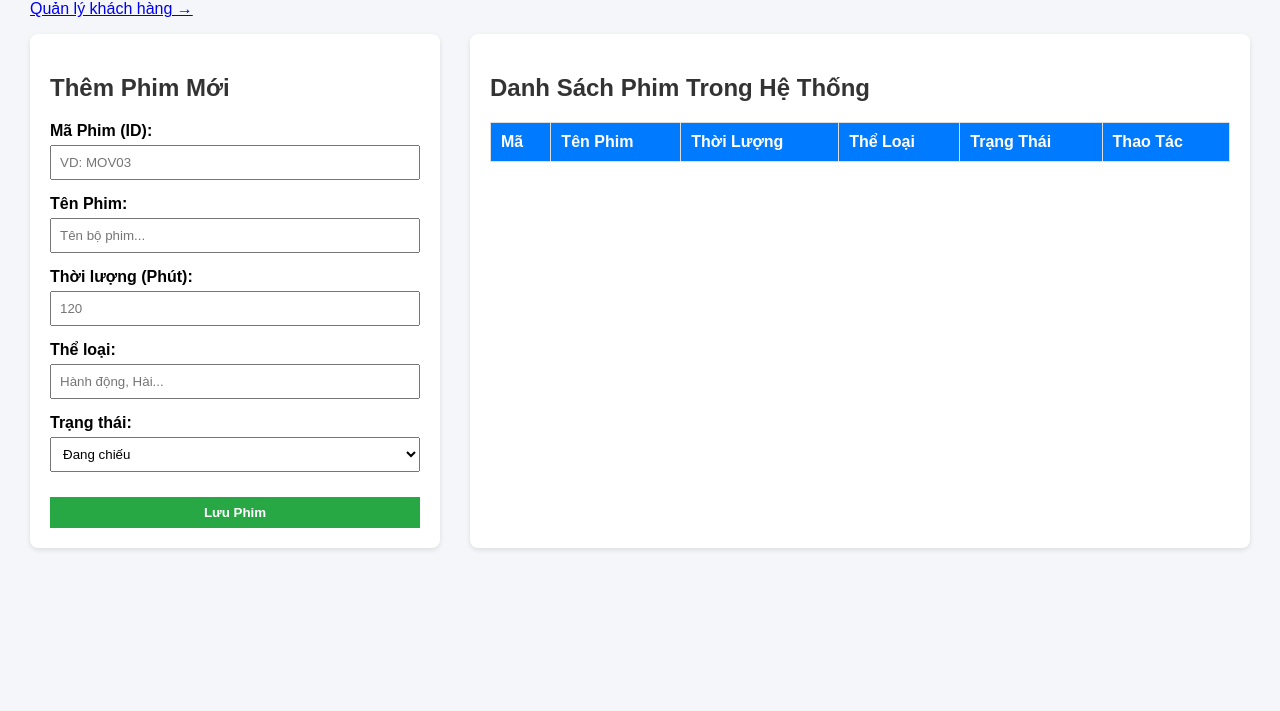
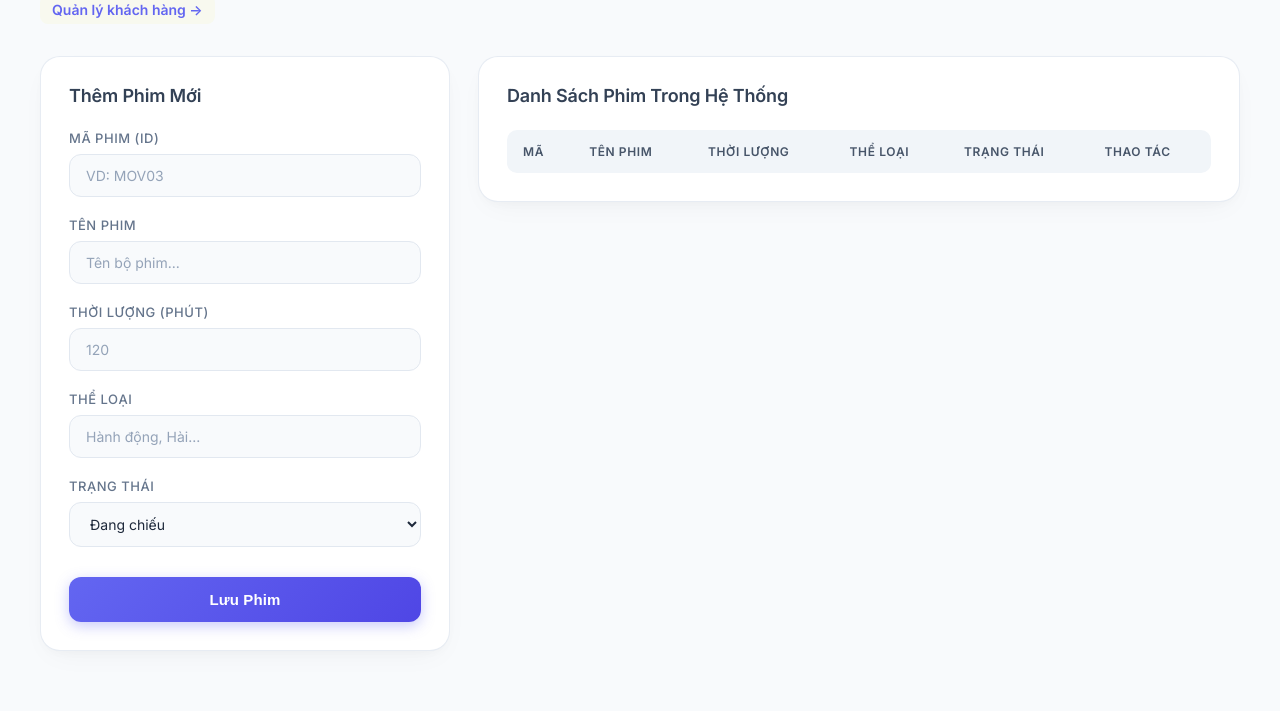
Before and after one commit to Shorichu-kun/Movie-Ticket-Booking, a plain HTML site: page Frontend/index.html in a window 1280 px wide. Shown: the part 89-800 px from the top of the page. Drawn offline with Linux system fonts and the light colour scheme; no server answers.

Commit message:
fix giao diện

```diff
--- a/Frontend/index.html
+++ b/Frontend/index.html
@@ -4,29 +4,212 @@
     <meta charset="UTF-8">
     <meta name="viewport" content="width=device-width, initial-scale=1.0">
     <title>Quản Lý Phim - Sample Module</title>
+
+    <link rel="preconnect" href="https://fonts.googleapis.com">
+    <link rel="preconnect" href="https://fonts.gstatic.com" crossorigin>
+    <link href="https://fonts.googleapis.com/css2?family=Inter:wght@400;500;600;700&display=swap" rel="stylesheet">
+
     <style>
-        body { font-family: Arial, sans-serif; margin: 30px; background-color: #f4f6f9; }
-        h1, h2 { color: #333; }
-        .container { display: flex; gap: 30px; }
-        .form-section, .list-section { background: white; padding: 20px; border-radius: 8px; box-shadow: 0 2px 5px rgba(0,0,0,0.1); }
+
+        * {
+            box-sizing: border-box;
+            transition: all 0.2s cubic-bezier(0.4, 0, 0.2, 1);
+        }
+
+        body {
+            font-family: 'Inter', -apple-system, BlinkMacSystemFont, sans-serif;
+            margin: 0;
+            padding: 40px;
+            background-color: #f8fafc;
+            color: #1e293b;
+            min-height: 100vh;
+        }
+
+
+        .page-header {
+            margin-bottom: 32px;
+        }
+
+        h1 {
+            font-size: 28px;
+            font-weight: 700;
+            color: #0f172a;
+            letter-spacing: -0.03em;
+            margin: 0 0 10px 0;
+        }
+
+        .nav-link {
+            display: inline-flex;
+            align-items: center;
+            color: #6366f1;
+            font-weight: 600;
+            font-size: 14px;
+            text-decoration: none;
+            padding: 6px 12px;
+            background: #eeef2e10;
+            border-radius: 8px;
+        }
+
+        .nav-link:hover {
+            color: #4f46e5;
+            background: #6366f115;
+            transform: translateX(3px);
+        }
+
+
+        .container {
+            display: flex;
+            gap: 28px;
+            align-items: flex-start;
+        }
+
+        .form-section, .list-section {
+            background: #ffffff;
+            padding: 28px;
+            border-radius: 20px;
+            box-shadow: 0 10px 30px -10px rgba(0, 0, 0, 0.05), 0 4px 12px -4px rgba(0, 0, 0, 0.03);
+            border: 1px solid rgba(226, 232, 240, 0.8);
+        }
+
         .form-section { flex: 1; }
-        .list-section { flex: 2; }
-        .form-group { margin-bottom: 15px; }
-        label { display: block; margin-bottom: 5px; font-weight: bold; }
-        input, select, button { width: 100%; padding: 8px; box-sizing: border-box; }
-        button { background-color: #28a745; color: white; border: none; cursor: pointer; margin-top: 10px; font-weight: bold; }
-        button:hover { background-color: #218838; }
-        table { width: 100%; border-collapse: collapse; margin-top: 10px; }
-        th, td { border: 1px solid #ddd; padding: 10px; text-align: left; }
-        th { background-color: #007bff; color: white; }
-        .btn-delete { background-color: #dc3545; width: auto; padding: 5px 10px; margin: 0; }
-        .btn-delete:hover { background-color: #c82333; }
+        .list-section { flex: 2; overflow: hidden; }
+
+        h2 {
+            font-size: 18px;
+            font-weight: 600;
+            color: #334155;
+            margin-top: 0;
+            margin-bottom: 24px;
+            letter-spacing: -0.01em;
+        }
+
+
+        .form-group {
+            margin-bottom: 20px;
+        }
+
+        label {
+            display: block;
+            margin-bottom: 8px;
+            font-weight: 500;
+            font-size: 13px;
+            color: #64748b;
+            text-transform: uppercase;
+            letter-spacing: 0.04em;
+        }
+
+        input, select {
+            width: 100%;
+            padding: 12px 16px;
+            font-size: 14px;
+            font-family: inherit;
+            color: #1e293b;
+            background-color: #f8fafc;
+            border: 1.5px solid #e2e8f0;
+            border-radius: 12px;
+            outline: none;
+        }
+
+        input::placeholder {
+            color: #94a3b8;
+        }
+
+        input:focus, select:focus {
+            border-color: #6366f1;
+            background-color: #ffffff;
+            box-shadow: 0 0 0 4px rgba(99, 102, 241, 0.12);
+        }
+
+
+        button[type="submit"] {
+            width: 100%;
+            padding: 14px;
+            background: linear-gradient(135deg, #6366f1, #4f46e5);
+            color: white;
+            border: none;
+            border-radius: 12px;
+            cursor: pointer;
+            margin-top: 10px;
+            font-weight: 600;
+            font-size: 15px;
+            letter-spacing: 0.01em;
+            box-shadow: 0 4px 14px rgba(99, 102, 241, 0.35);
+        }
+
+        button[type="submit"]:hover {
+            transform: translateY(-2px);
+            box-shadow: 0 6px 20px rgba(99, 102, 241, 0.45);
+        }
+
+        button[type="submit"]:active {
+            transform: translateY(0);
+        }
+
+
+        table {
+            width: 100%;
+            border-collapse: separate;
+            border-spacing: 0;
+            margin-top: 12px;
+        }
+
+        th {
+            background-color: #f1f5f9;
+            color: #475569;
+            font-weight: 600;
+            font-size: 12px;
+            text-transform: uppercase;
+            letter-spacing: 0.05em;
+            padding: 14px 16px;
+            border: none;
+            text-align: left;
+        }
+
+        th:first-child { border-top-left-radius: 10px; border-bottom-left-radius: 10px; }
+        th:last-child { border-top-right-radius: 10px; border-bottom-right-radius: 10px; }
+
+        td {
+            padding: 16px;
+            font-size: 14px;
+            color: #334155;
+            border-bottom: 1px solid #f1f5f9;
+        }
+
+        tr:last-child td {
+            border-bottom: none;
+        }
+
+        tr:hover td {
+            background-color: #f8fafc;
+        }
+
+
+        .btn-delete {
+            background-color: #fef2f2;
+            color: #ef4444;
+            border: 1px solid #fecaca;
+            border-radius: 8px;
+            padding: 6px 12px;
+            font-size: 13px;
+            font-weight: 500;
+            cursor: pointer;
+            width: auto;
+        }
+
+        .btn-delete:hover {
+            background-color: #ef4444;
+            color: white;
+            border-color: #ef4444;
+            box-shadow: 0 4px 10px rgba(239, 68, 68, 0.25);
+        }
     </style>
 </head>
 <body>
 
-<h1>🎬 Hệ Thống Đặt Vé Phim - Module 1 (Movie Sample)</h1>
-<p><a href="customers.html">Quản lý khách hàng →</a></p>
+<div class="page-header">
+    <h1>🎬 Hệ Thống Đặt Vé Phim - Module 1 (Movie Sample)</h1>
+    <a href="customers.html" class="nav-link">Quản lý khách hàng →</a>
+</div>
 
 <div class="container">
     <!-- FORM THÊM PHIM MỚI -->
@@ -34,23 +217,23 @@
         <h2>Thêm Phim Mới</h2>
         <form id="movieForm">
             <div class="form-group">
-                <label>Mã Phim (ID):</label>
+                <label>Mã Phim (ID)</label>
                 <input type="text" id="movieId" placeholder="VD: MOV03" required>
             </div>
             <div class="form-group">
-                <label>Tên Phim:</label>
+                <label>Tên Phim</label>
                 <input type="text" id="title" placeholder="Tên bộ phim..." required>
             </div>
             <div class="form-group">
-                <label>Thời lượng (Phút):</label>
+                <label>Thời lượng (Phút)</label>
                 <input type="number" id="duration" placeholder="120" required>
             </div>
             <div class="form-group">
-                <label>Thể loại:</label>
+                <label>Thể loại</label>
                 <input type="text" id="genre" placeholder="Hành động, Hài..." required>
             </div>
             <div class="form-group">
-                <label>Trạng thái:</label>
+                <label>Trạng thái</label>
                 <select id="status">
                     <option value="NOW_SHOWING">Đang chiếu</option>
                     <option value="COMING_SOON">Sắp chiếu</option>
@@ -76,7 +259,6 @@
             </tr>
             </thead>
             <tbody id="movieTableBody">
-            <!-- Data từ API sẽ tự động đổ vào đây -->
             </tbody>
         </table>
     </div>
--- a/Frontend/movies.js
+++ b/Frontend/movies.js
@@ -3,7 +3,7 @@ const API_URL = 'http://localhost:8080/api/movies';
 // Khi trang web tải xong -> Load danh sách phim
 document.addEventListener('DOMContentLoaded', fetchMovies);
 
-// 1. Hàm gọi GET API lấy danh sách phim
+//  Hàm gọi GET API lấy danh sách phim
 function fetchMovies() {
     fetch(API_URL)
         .then(response => response.json())
@@ -29,7 +29,7 @@ function fetchMovies() {
         .catch(error => console.error('Lỗi khi tải danh sách phim:', error));
 }
 
-// 2. Xử lý khi Submit Form (Gửi POST API thêm phim)
+//  Xử lý khi Submit Form (Gửi POST API thêm phim)
 document.getElementById('movieForm').addEventListener('submit', function(e) {
     e.preventDefault();
 
@@ -60,7 +60,7 @@ document.getElementById('movieForm').addEventListener('submit', function(e) {
         .catch(error => console.error('Lỗi khi thêm phim:', error));
 });
 
-// 3. Hàm xóa phim (Gửi DELETE API)
+//  Hàm xóa phim
 function deleteMovie(id) {
     if (confirm(`Bạn có chắc muốn xóa phim ${id}?`)) {
         fetch(`${API_URL}/${id}`, {
```
Also changed, not shown: 2 other files.
